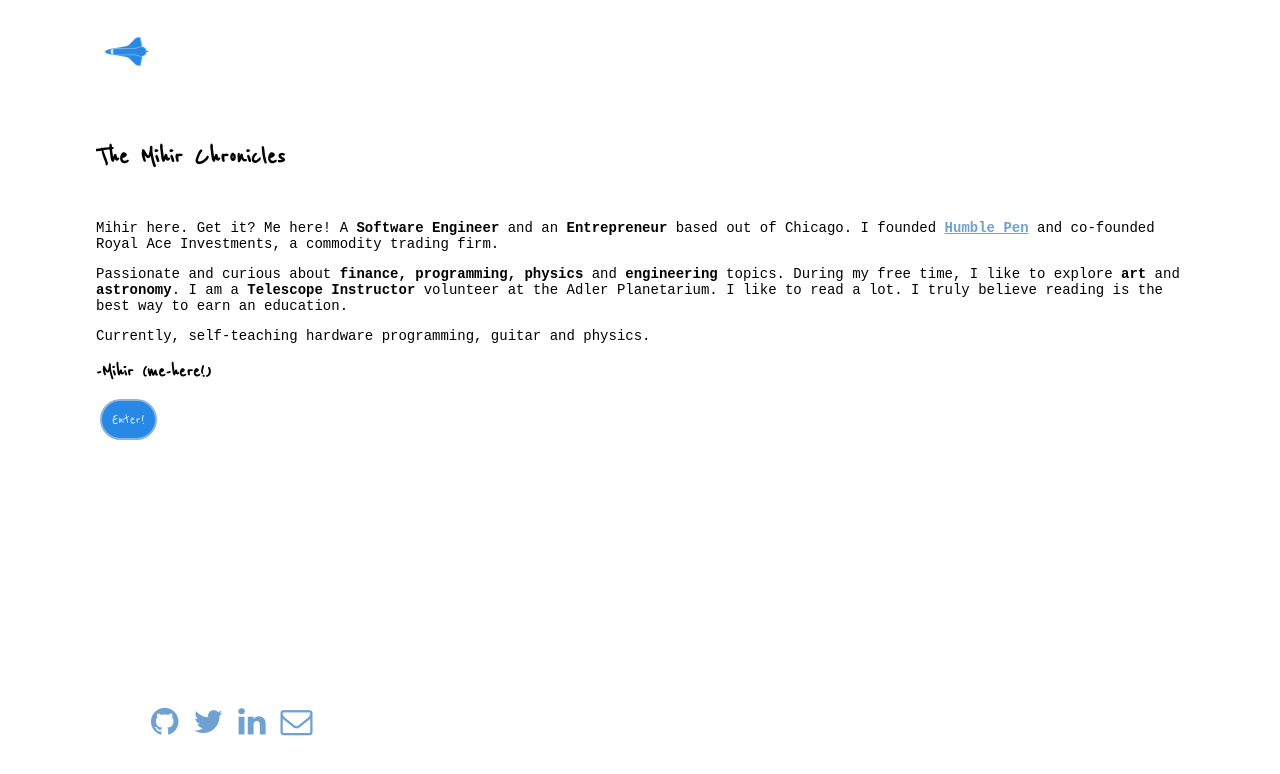
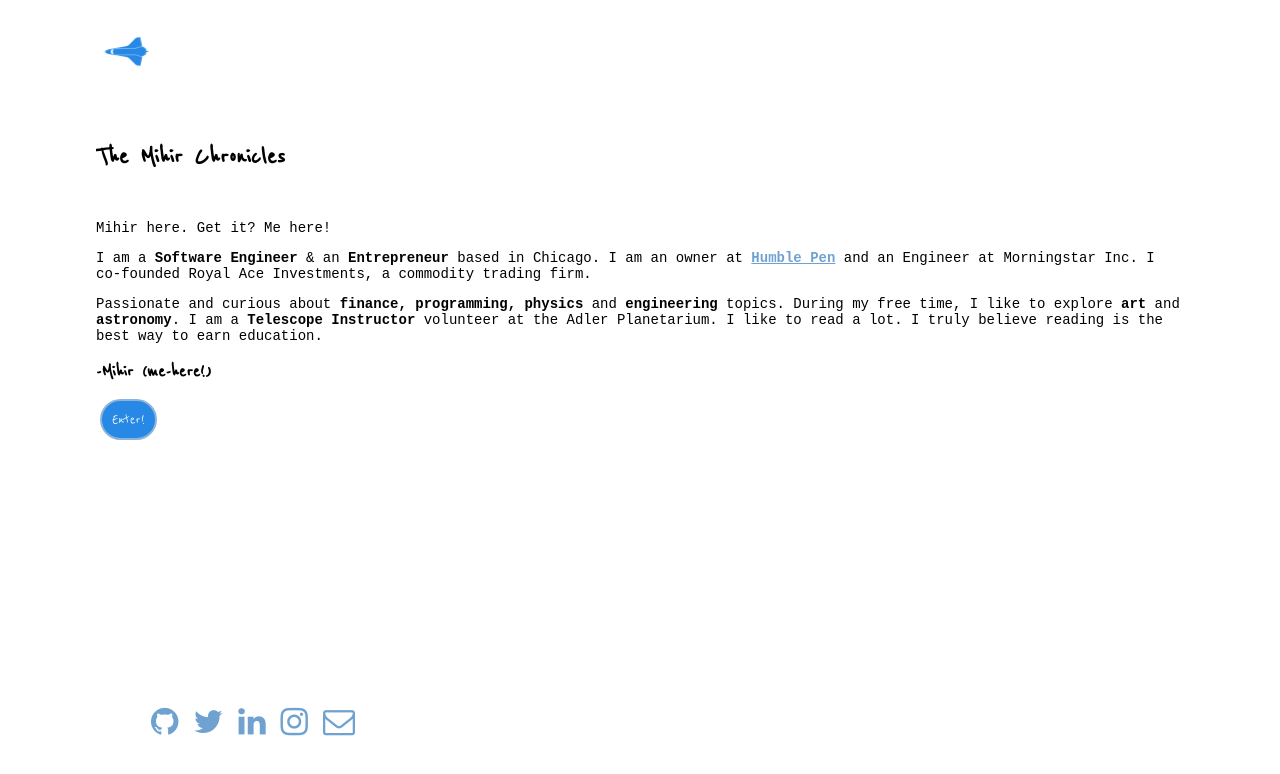
Before and after one commit to mihirchronicles/old-personal-site, a plain HTML site: page index.html in a window 1280 px wide. Drawn offline with Linux system fonts and the light colour scheme.

Commit message:
content update

```diff
--- a/index.html
+++ b/index.html
@@ -21,11 +21,10 @@
 	<div class="body-container">
 		<h1 class="body-title">The Mihir Chronicles</h1><br>
 		<div class="body-content">
-		<p>Mihir here. Get it? Me here! A <strong>Software Engineer</strong> and an <strong>Entrepreneur</strong> based out of Chicago. I founded <strong><a href="https://instagram.com/HumblePen/">Humble Pen</a></strong> and co-founded Royal Ace Investments, a commodity trading firm.</p>
+			<p>Mihir here. Get it? Me here!</p>
+			<p>I am a <strong>Software Engineer</strong> & an <strong>Entrepreneur</strong> based in Chicago. I am an owner at <strong><a href="https://instagram.com/HumblePen/">Humble Pen</a></strong> and an Engineer at Morningstar Inc. I co-founded Royal Ace Investments, a commodity trading firm.</p>
 
-		<p>Passionate and curious about <strong>finance, programming, physics</strong> and <strong>engineering</strong> topics. During my free time, I like to explore <strong>art</strong> and <strong>astronomy</strong>. I am a <strong>Telescope Instructor</strong> volunteer at the Adler Planetarium. I like to read a lot. I truly believe reading is the best way to earn an education.</p>
-
-		<p>Currently, self-teaching hardware programming, guitar and physics.</p>
+			<p>Passionate and curious about <strong>finance, programming, physics</strong> and <strong>engineering</strong> topics. During my free time, I like to explore <strong>art</strong> and <strong>astronomy</strong>. I am a <strong>Telescope Instructor</strong> volunteer at the Adler Planetarium. I like to read a lot. I truly believe reading is the best way to earn education.</p>
 		</div>
 		<h2 class="body-end">-Mihir (me-here!)</h2>
 		<a href="http://themihirchronicles.tumblr.com"><button class ="btn" type="text">Enter!</button></a>
@@ -37,6 +36,7 @@
 			<li><a href="https://github.com/mihirchronicles"><i class="fa fa-github fa-2x"></i></a></li>
 			<li><a href="https://twitter.com/mihirchronicles"><i class="fa fa-twitter fa-2x"></i></a></li>
 			<li><a href="https://www.linkedin.com/in/mihirchronicles"><i class="fa fa-linkedin fa-2x"></i></a></li>
+			<li><a href="https://www.instagram.com/mihirchronicles"><i class="fa fa-instagram fa-2x"></i></a></li>
 			<li><a href="mailto:mihirptl89@gmail.com"><i class="fa fa-envelope-o fa-2x"></i></a></li>
 		</ul>
 	</div>
```
